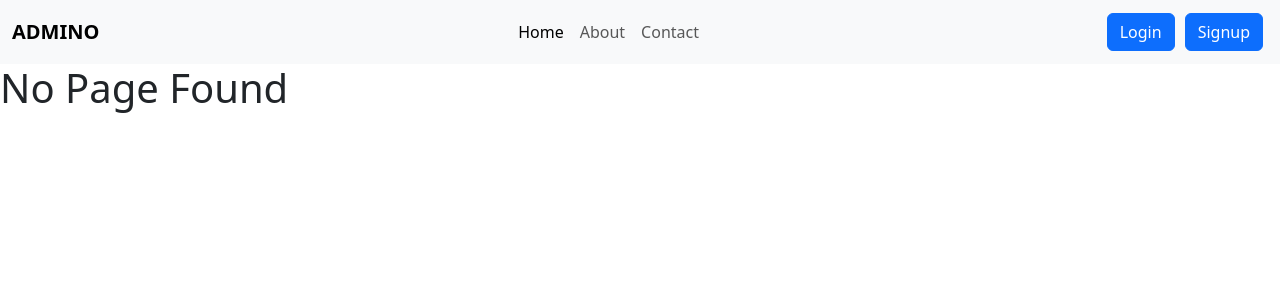
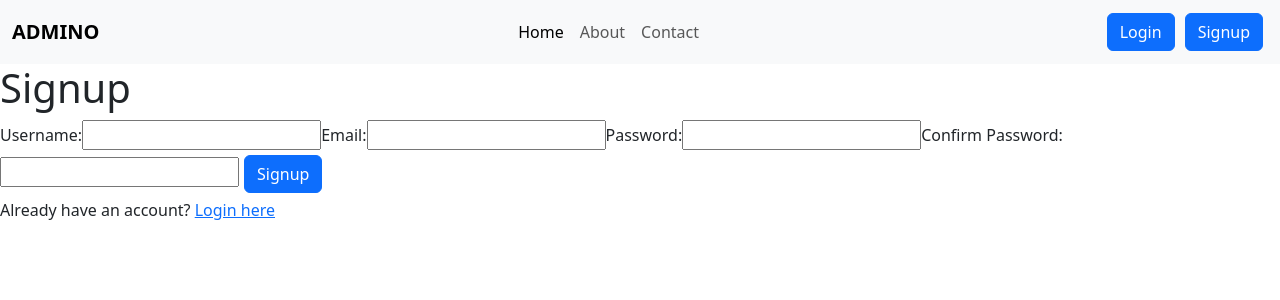
Before and after one commit to PreetPadaliya/React-Pr, a React (Vite) app: page /signup in a window 1280 px wide. Shown: the top 300 px of the page. Built offline with nearby package versions, Linux system fonts and the light colour scheme.

Commit message:
Added Signup

```diff
--- a/src/App.jsx
+++ b/src/App.jsx
@@ -6,10 +6,12 @@ import Home from "./pages/Home";
 import Contact from "./pages/Contact";
 import AboutUs from "./pages/AboutUs";
 import NoPage from "./pages/NoPage";
+import Signup from "./pages/Signup";
+import { useNavigate } from "react-router-dom";
 
 function App() {
   return (
-    <>
+    <div>
       <BrowserRouter>
         <Routes>
           <Route path="/" element={<Layout />}>
@@ -18,10 +20,11 @@ function App() {
             <Route path="about" element={<AboutUs />} />
             <Route path="home" element={<Home />} />
             <Route path="*" element={<NoPage />} />
+            <Route path="/signup" element={<Signup />} />
           </Route>
         </Routes>
       </BrowserRouter>
-    </>
+    </div>
   );
 }
 export default App;
--- a/src/components/Button.jsx
+++ b/src/components/Button.jsx
@@ -1,10 +1,18 @@
-import React from 'react';
+import React from "react";
 
-function Button(props){
-    return(
-        <>
-         <button type="button" className="btn preet btn-primary button " >{props.title}</button>
-        </>
-    );
+function Button(props) {
+  return (
+    <>
+      <button
+        type="button"
+        onClick={() => {
+          props.Sub;
+        }}
+        className="btn preet btn-primary button "
+      >
+        {props.title}
+      </button>
+    </>
+  );
 }
 export default Button;
--- a/src/components/Navbar.jsx
+++ b/src/components/Navbar.jsx
@@ -1,8 +1,9 @@
 import React from "react";
 import Button from "./Button";
-import { Link } from "react-router-dom";
+import { Link, useNavigate } from "react-router-dom";
 
 function Navbar() {
+  const navigate = useNavigate();
   return (
     <div>
       <nav className="navbar navbar-expand-lg bg-body-tertiary ">
@@ -40,7 +41,7 @@ function Navbar() {
               </li>
             </ul>
             <Button title="Login" />
-            <Button title="Signup" />
+            <Button title="Signup" onClick={() => navigate("/signup")} />
           </div>
         </div>
       </nav>
--- /dev/null
+++ b/src/pages/Signup.jsx
@@ -0,0 +1,93 @@
+import React, { use, useState } from "react";
+import Button from "../components/Button";
+import { useEffect } from "react";
+
+function Signup() {
+  const [username, setusername] = useState("");
+  const [usereamil, setuseremail] = useState("");
+  const [userpassword, setuserpassword] = useState("");
+  const [usercpassword, setusercpassword] = useState("");
+
+  function Submmitform() {
+    if (
+      username === "" ||
+      usereamil === "" ||
+      userpassword === "" ||
+      usercpassword === ""
+    ) {
+      alert("Please fill all the fields");
+      return;
+    }
+    if (userpassword !== usercpassword) {
+      alert("Password and Confirm Password do not match");
+      return;
+    }
+    console.log(
+      "Form submitted",
+      username,
+      usereamil,
+      userpassword,
+      usercpassword
+    );
+    alert("Form submitted");
+  }
+  return (
+    <div className="signup">
+      <h1>Signup</h1>
+      <form>
+        <label htmlFor="username">Username:</label>
+        <input
+          type="text"
+          id="username"
+          name="username"
+          value={username}
+          onChange={(e) => {
+            setusername(e.target.value);
+          }}
+          required
+        />
+
+        <label htmlFor="email">Email:</label>
+        <input
+          type="email"
+          id="email"
+          name="email"
+          value={usereamil}
+          onChange={(e) => {
+            setuseremail(e.target.value);
+          }}
+          required
+        />
+
+        <label htmlFor="password">Password:</label>
+        <input
+          type="password"
+          id="password"
+          name="password"
+          value={userpassword}
+          onChange={(e) => {
+            setuserpassword(e.target.value);
+          }}
+          required
+        />
+
+        <label htmlFor="cpassword">Confirm Password:</label>
+        <input
+          type="password"
+          id="cpassword"
+          name="cpassword"
+          value={usercpassword}
+          onChange={(e) => {
+            setusercpassword(e.target.value);
+          }}
+          required
+        />
+        <Button title="Signup" Sub={Submmitform()} />
+        <p>
+          Already have an account? <a href="/login">Login here</a>
+        </p>
+      </form>
+    </div>
+  );
+}
+export default Signup;
```
Also changed, not shown: src/main.jsx (+14 -11 lines).
